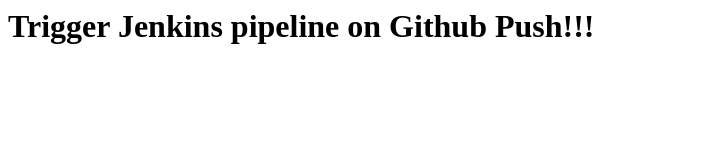
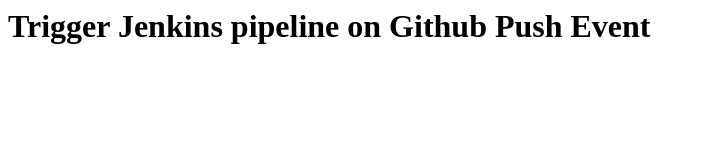
Before and after one commit to viktech2/jenkins-sample, a plain HTML site: page index.html in a window 1280 px wide. Shown: the whole page, without its empty margins (0-706 px from the left). Drawn offline with Linux system fonts and the light colour scheme.

Commit message:
trigger jenkins pipeline

```diff
--- a/index.html
+++ b/index.html
@@ -4,6 +4,6 @@
 	</head>
 
 	<body>
-		<h1>Trigger Jenkins pipeline on Github Push!!!</h2>
+		<h1>Trigger Jenkins pipeline on Github Push Event</h2>
 	</body>
 </html>
```
